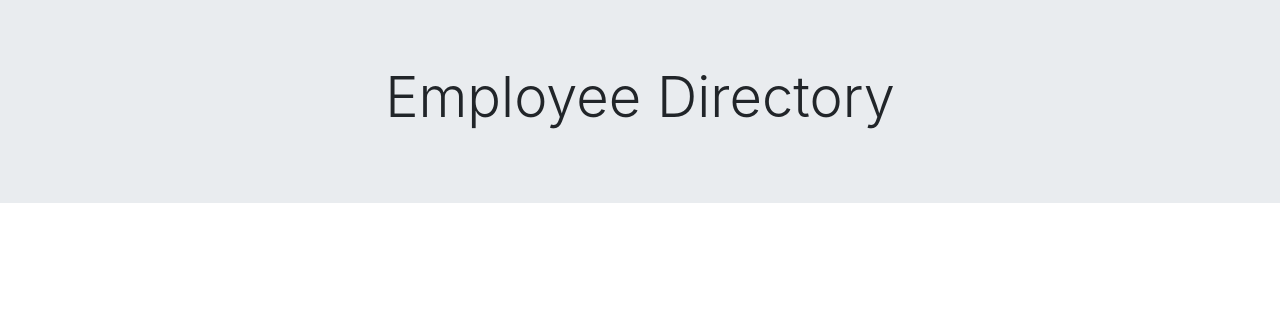
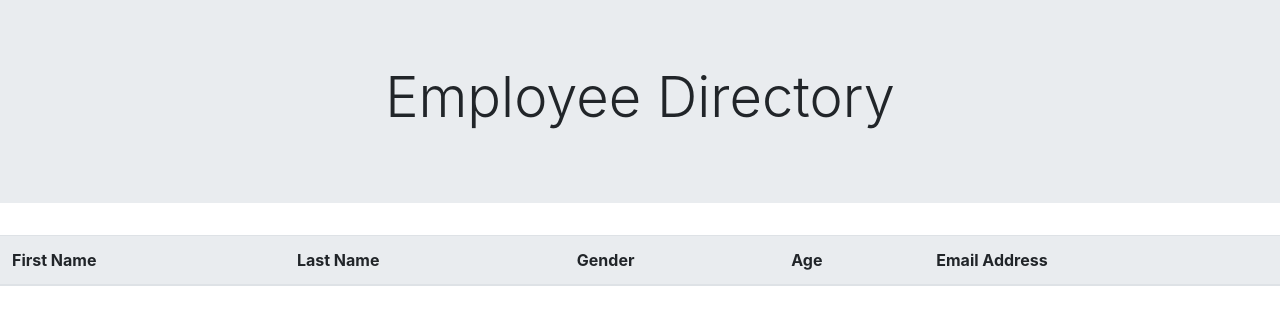
Before and after one commit to nicoleobom/Employee-Directory, a React (Create React App) app: page / in a window 1280 px wide. Shown: the top 324 px of the page. Built offline with nearby package versions, Linux system fonts and the light colour scheme.

Commit message:
adding columns

```diff
--- a/src/App.js
+++ b/src/App.js
@@ -1,12 +1,13 @@
 import React from 'react';
-import Jumbotron from "./components/Jumbotron/Jumbotron"
+import Jumbotron from "./components/Jumbotron/Jumbotron";
+import Columns from "./components/Columns/Columns";
 
 function App() {
   return (
     <div className="App">
       <Jumbotron />
-      {/* <Columns />
-      <Data /> */}
+      <Columns />
+      {/* <Data /> */}
     </div>
   );
 }
--- /dev/null
+++ b/src/components/Columns/Columns.css
@@ -0,0 +1,3 @@
+th {
+    background-color: #e9ecef;
+}
--- /dev/null
+++ b/src/components/Columns/Columns.js
@@ -0,0 +1,20 @@
+import React from "react";
+import "./Columns.css"
+
+function Columns() {
+    return (
+        <table className="table">
+            <thead>
+                <tr>
+                    <th scope="col">First Name</th>
+                    <th scope="col">Last Name</th>
+                    <th scope="col">Gender</th>
+                    <th scope="col">Age</th>
+                    <th scope="col">Email Address</th>
+                </tr>
+            </thead>
+        </table>
+    )
+}
+
+export default Columns;
```
